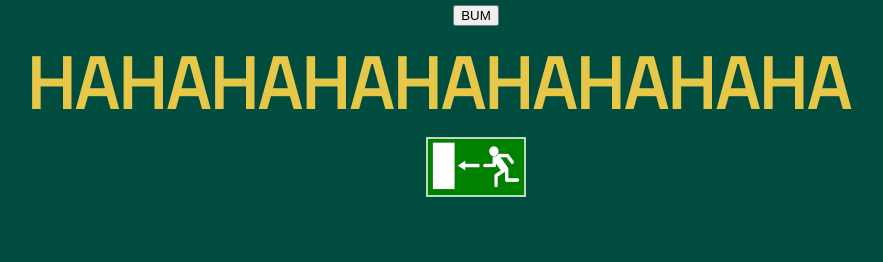
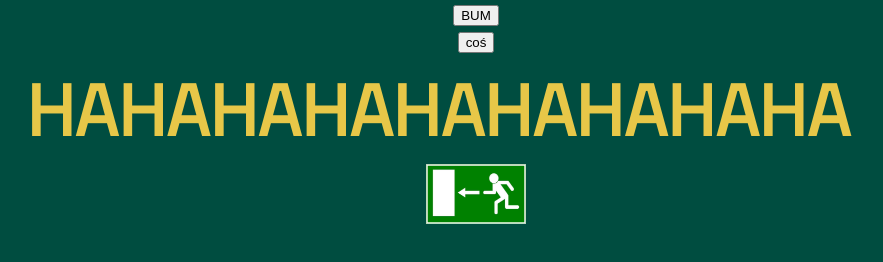
Before and after one commit to Niksior/chomik, a plain HTML site: page death/index.html in a window 1280 px wide. Shown: the whole page, without its empty margins (164-1047 px from the left). Drawn offline with Linux system fonts and the light colour scheme.

Commit message:
Update index.html

```diff
--- a/death/index.html
+++ b/death/index.html
@@ -24,6 +24,10 @@
 			<input onclick="dead()" type="button" value="BUM" name="hihi">
 		</h3>
 
+		<h3>
+			<input onclick="dead2()" type="button" value="coś" name="hihi">
+		</h3>
+
 <h1 id="death">
 	HAHAHAHAHAHAHAHAHA
 </h1>
```
